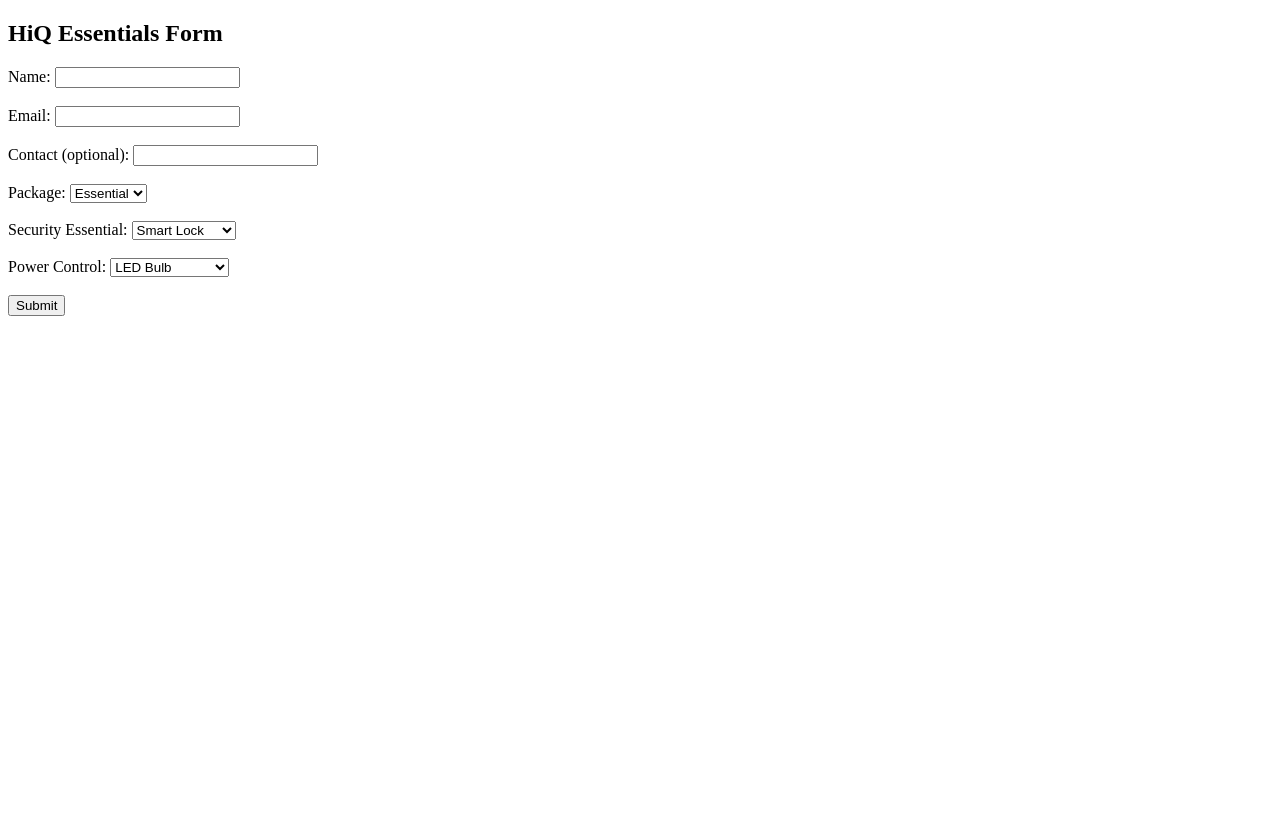
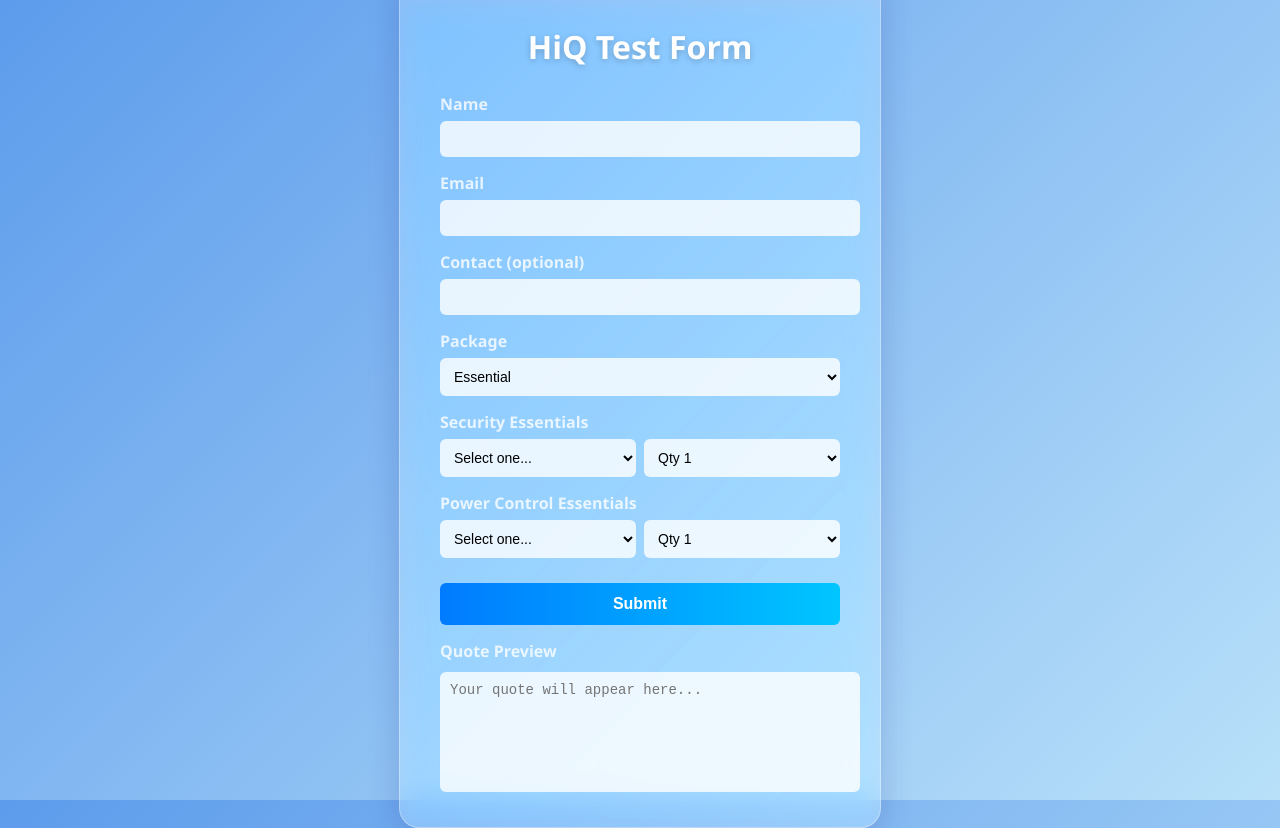
Before and after one commit to capellangelos-ux/HiQ-Form-Test, a plain HTML site: page index.html in a window 1280 px wide. Before the commit the page ends 800 px from the top, so only its background shows below. Drawn offline with Linux system fonts and the light colour scheme.

Commit message:
Update index.html

```diff
--- a/index.html
+++ b/index.html
@@ -1,69 +1,189 @@
 <!DOCTYPE html>
 <html>
   <head>
-  <title>HiQ Essentials Test Form</title>
+    <meta charset="utf-8" />
+    <title>HiQ Test Form</title>
+    <style>
+      body {
+        font-family: 'Segoe UI', sans-serif;
+        background: linear-gradient(135deg, #5d9cec, #b8e0f9);
+        height: 100vh;
+        margin: 0;
+        display: flex;
+        justify-content: center;
+        align-items: center;
+      }
+
+      .glass-card {
+        background: rgba(255, 255, 255, 0.25);
+        backdrop-filter: blur(15px) saturate(150%);
+        -webkit-backdrop-filter: blur(15px) saturate(150%);
+        border: 1px solid rgba(255, 255, 255, 0.3);
+        border-radius: 20px;
+        padding: 30px 40px;
+        width: 400px;
+        box-shadow: 0 8px 32px rgba(31, 38, 135, 0.2);
+      }
+
+      h1 {
+        text-align: center;
+        color: #fff;
+        margin-bottom: 25px;
+        text-shadow: 0 2px 6px rgba(0,0,0,0.2);
+      }
+
+      label {
+        display: block;
+        margin-top: 15px;
+        font-weight: bold;
+        color: #ffffffcc;
+      }
+
+      input, select, textarea {
+        width: 100%;
+        padding: 10px;
+        margin-top: 6px;
+        border: none;
+        border-radius: 6px;
+        background: rgba(255, 255, 255, 0.8);
+        font-size: 14px;
+        transition: background 0.2s, transform 0.1s;
+      }
+
+      input:focus, select:focus, textarea:focus {
+        outline: none;
+        background: rgba(255, 255, 255, 1);
+        transform: scale(1.02);
+      }
+
+      .inline-group {
+        display: flex;
+        gap: 8px;
+      }
+
+      button {
+        margin-top: 25px;
+        width: 100%;
+        padding: 12px;
+        border: none;
+        border-radius: 6px;
+        background: linear-gradient(90deg, #007bff, #00c6ff);
+        color: white;
+        font-weight: bold;
+        cursor: pointer;
+        font-size: 16px;
+        transition: background 0.3s, transform 0.1s;
+      }
+
+      button:hover {
+        background: linear-gradient(90deg, #005ce6, #00a6e6);
+        transform: scale(1.03);
+      }
+
+      textarea {
+        height: 100px;
+        resize: none;
+        margin-top: 10px;
+      }
+    </style>
   </head>
+
   <body>
-  <h2>HiQ Essentials Form</h2>
-  <form id="hiqForm">
-    <label>Name:</label>
-    <input type="text" name="name" required><br><br>
+    <div class="glass-card">
+      <h1>HiQ Test Form</h1>
 
-    <label>Email:</label>
-    <input type="email" name="email" required><br><br>
+      <form id="hiq-form" action="https://YOUR-N8N-WEBHOOK-URL" method="post">
+        <label>Name</label>
+        <input type="text" name="name" required />
 
-    <label>Contact (optional):</label>
-    <input type="text" name="contact"><br><br>
+        <label>Email</label>
+        <input type="email" name="email" required />
 
-    <label>Package:</label>
+        <label>Contact (optional)</label>
+        <input type="text" name="contact" />
+
+        <label>Package</label>
         <select name="package">
-      <option value="essential" selected>Essential</option>
-    </select><br><br>
+          <option value="Essential">Essential</option>
+        </select>
 
-    <label>Security Essential:</label>
-    <select name="security">
-      <option value="smart lock">Smart Lock</option>
-      <option value="smart sensor">Smart Sensor</option>
-    </select><br><br>
+        <label>Security Essentials</label>
+        <div class="inline-group">
+          <select name="security_item">
+            <option value="">Select one...</option>
+            <option value="HiQ Smart Lock">HiQ Smart Lock</option>
+            <option value="HiQ Motion Sensor">HiQ Motion Sensor</option>
+          </select>
+          <select name="security_qty" id="security_qty">
+            <option value="1">Qty 1</option>
+            <option value="2">Qty 2</option>
+            <option value="3">Qty 3</option>
+            <option value="4">Qty 4</option>
+            <option value="5">Qty 5</option>
+            <option value="custom">Custom</option>
+          </select>
+        </div>
+        <input type="number" id="security_qty_custom" name="security_qty_custom" placeholder="Enter custom qty" style="display:none; margin-top:5px;" min="1" />
 
-    <label>Power Control:</label>
-    <select name="power">
-      <option value="led bulb">LED Bulb</option>
-      <option value="smart plug">Smart Plug</option>
-      <option value="weather control">Weather Control</option>
-    </select><br><br>
+        <label>Power Control Essentials</label>
+        <div class="inline-group">
+          <select name="power_item">
+            <option value="">Select one...</option>
+            <option value="HiQ Smart Plug">HiQ Smart Plug</option>
+            <option value="HiQ Smart Weather Control">HiQ Smart Weather Control</option>
+            <option value="HiQ Smart LED Bulb">HiQ Smart LED Bulb</option>
+          </select>
+          <select name="power_qty" id="power_qty">
+            <option value="1">Qty 1</option>
+            <option value="2">Qty 2</option>
+            <option value="3">Qty 3</option>
+            <option value="4">Qty 4</option>
+            <option value="5">Qty 5</option>
+            <option value="custom">Custom</option>
+          </select>
+        </div>
+        <input type="number" id="power_qty_custom" name="power_qty_custom" placeholder="Enter custom qty" style="display:none; margin-top:5px;" min="1" />
 
         <button type="submit">Submit</button>
+
+        <label>Quote Preview</label>
+        <textarea id="quote-output" placeholder="Your quote will appear here..." readonly></textarea>
       </form>
-
-  <p id="result"></p>
+    </div>
 
     <script>
-    const form = document.getElementById('hiqForm');
-    const result = document.getElementById('result');
+      const form = document.getElementById('hiq-form');
+      const output = document.getElementById('quote-output');
 
-    form.addEventListener('submit', async (e) => {
-      e.preventDefault();
-      result.textContent = 'Submitting...';
+      // Show custom qty input when "Custom" is chosen
+      const handleQtySelect = (selectId, inputId) => {
+        const select = document.getElementById(selectId);
+        const input = document.getElementById(inputId);
+        select.addEventListener('change', () => {
+          if (select.value === 'custom') {
+            input.style.display = 'block';
+            input.required = true;
+          } else {
+            input.style.display = 'none';
+            input.required = false;
+            input.value = '';
+          }
+        });
+      };
 
-      const data = Object.fromEntries(new FormData(form));
+      handleQtySelect('security_qty', 'security_qty_custom');
+      handleQtySelect('power_qty', 'power_qty_custom');
 
-      const webhookURL = "YOUR_N8N_WEBHOOK_URL_HERE"; // replace this
-
-      const response = await fetch(webhookURL, {
-        method: "POST",
-        headers: { "Content-Type": "application/json" },
-        body: JSON.stringify(data)
+      form.addEventListener('submit', async (event) => {
+        event.preventDefault();
+        const formData = new FormData(form);
+        const response = await fetch(form.action, {
+          method: 'POST',
+          body: formData
         });
-
-      if (response.ok) {
-        result.textContent = "Submitted successfully!";
-        form.reset();
-      } else {
-        result.textContent = "Error submitting form.";
-      }
+        const result = await response.text();
+        output.value = result;
       });
     </script>
   </body>
-
 </html>
```
Lines whose indentation alone changed are shown as unchanged.
